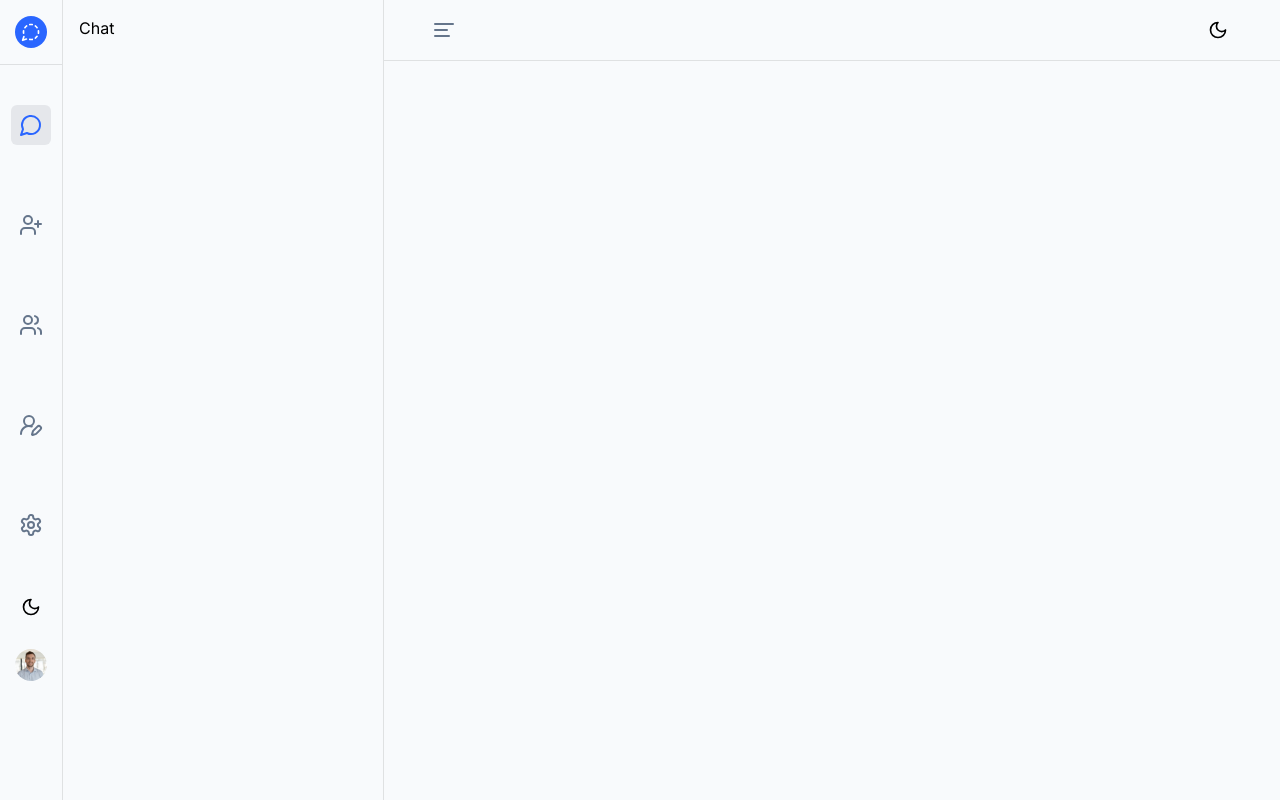
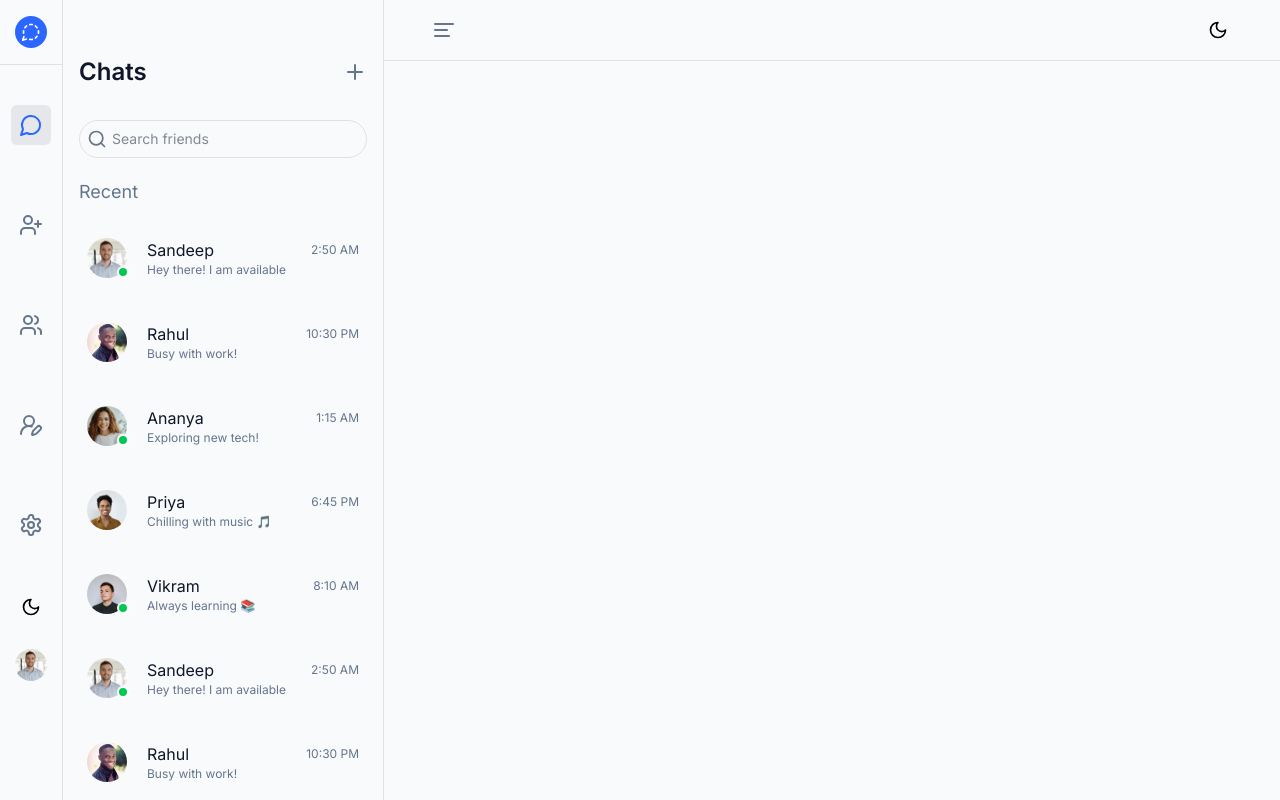
Before and after one commit to thisMeSandeep/Omilo-chat-app, a React (Vite) app in the folder frontend/: page /dashboard in a window 1280 px wide. Built offline with nearby package versions, Linux system fonts and the light colour scheme.

Commit message:
chat UI done

```diff
--- a/frontend/src/components/Chat.jsx
+++ b/frontend/src/components/Chat.jsx
@@ -1,8 +1,52 @@
-import React from 'react'
+import { Plus, Search } from "lucide-react"
+import { homeScreenProfiles } from "../data/data"
 
 const Chat = () => {
   return (
-    <div>Chat</div>
+    <div>
+
+      {/* header */}
+      <div className="flex items-center justify-between mt-10">
+        <p className="text-2xl font-semibold text-omilo-text-primary dark:text-white">Chats</p>
+        <Plus className="text-omilo-text-secondary dark:text-omilo-dark-text-secondary cursor-pointer" />
+      </div>
+
+      {/* search bar */}
+      <div className="relative mt-8">
+        <Search className="size-5 text-omilo-text-secondary dark:text-omilo-dark-text-secondary absolute top-1/2 -translate-y-1/2 ml-2" />
+        <input type="text" placeholder="Search friends" className="px-8 py-2 w-full rounded-full text-omilo-text-primary dark:text-white text-sm border border-black/10 dark:border-white/10 outline-none" />
+      </div>
+
+      {/* recent */}
+      <p className="mt-5 text-omilo-text-secondary dark:text-omilo-dark-text-secondary text-lg">Recent</p>
+
+      {/* users */}
+      <div className=" h-screen mt-5 overflow-y-scroll scrollbar-none space-y-5">
+
+        {homeScreenProfiles.map((item) => (
+          <button key={item.id} className="w-full flex items-center gap-5  rounded-md px-2 py-3 hover:bg-gray-200 dark:hover:bg-gray-800 cursor-pointer">
+            {/* image */}
+            <div className="size-10 rounded-full relative">
+              <img src={item.image} alt="user" className="size-full rounded-full object-cover" />
+              {item.online && <div className="size-3 absolute rounded-full bg-white p-[1px] -right-0.5 bottom-0 flex items-center justify-center ">
+                <div className="size-2 rounded-full bg-green-500"/>
+              </div>}
+            </div>
+            {/* text content */}
+
+            <div className="flex-1">
+              <div className="flex items-center justify-between">
+                <p className="text-omilo-text-primary dark:text-white">{item.username}</p>
+                <p className="text-xs text-omilo-text-secondary dark:text-omilo-dark-text-secondary">{item.lastSeen}</p>
+              </div>
+              <p className="text-left text-xs text-omilo-text-secondary dark:text-omilo-dark-text-secondary">{item.status}</p>
+            </div>
+          </button>
+        ))}
+
+      </div>
+
+    </div>
   )
 }
 
--- /dev/null
+++ b/frontend/src/data/data.js
@@ -0,0 +1,124 @@
+import { assets } from "../assets/assets";
+
+export const homeScreenProfiles = [
+  {
+    id: 1,
+    username: "Sandeep",
+    image: assets.user1,
+    status: "Hey there! I am available",
+    lastSeen: "2:50 AM",
+    online: true,
+  },
+  {
+    id: 2,
+    username: "Rahul",
+    image: assets.user2,
+    status: "Busy with work!",
+    lastSeen: "10:30 PM",
+    online: false,
+  },
+  {
+    id: 3,
+    username: "Ananya",
+    image: assets.user3,
+    status: "Exploring new tech!",
+    lastSeen: "1:15 AM",
+    online: true,
+  },
+  {
+    id: 4,
+    username: "Priya",
+    image: assets.user4,
+    status: "Chilling with music 🎵",
+    lastSeen: "6:45 PM",
+    online: false,
+  },
+  {
+    id: 5,
+    username: "Vikram",
+    image: assets.user5,
+    status: "Always learning 📚",
+    lastSeen: "8:10 AM",
+    online: true,
+  },
+  {
+    id: 1,
+    username: "Sandeep",
+    image: assets.user1,
+    status: "Hey there! I am available",
+    lastSeen: "2:50 AM",
+    online: true,
+  },
+  {
+    id: 2,
+    username: "Rahul",
+    image: assets.user2,
+    status: "Busy with work!",
+    lastSeen: "10:30 PM",
+    online: false,
+  },
+  {
+    id: 3,
+    username: "Ananya",
+    image: assets.user3,
+    status: "Exploring new tech!",
+    lastSeen: "1:15 AM",
+    online: true,
+  },
+  {
+    id: 4,
+    username: "Priya",
+    image: assets.user4,
+    status: "Chilling with music 🎵",
+    lastSeen: "6:45 PM",
+    online: false,
+  },
+  {
+    id: 5,
+    username: "Vikram",
+    image: assets.user5,
+    status: "Always learning 📚",
+    lastSeen: "8:10 AM",
+    online: true,
+  },
+  {
+    id: 1,
+    username: "Sandeep",
+    image: assets.user1,
+    status: "Hey there! I am available",
+    lastSeen: "2:50 AM",
+    online: true,
+  },
+  {
+    id: 2,
+    username: "Rahul",
+    image: assets.user2,
+    status: "Busy with work!",
+    lastSeen: "10:30 PM",
+    online: false,
+  },
+  {
+    id: 3,
+    username: "Ananya",
+    image: assets.user3,
+    status: "Exploring new tech!",
+    lastSeen: "1:15 AM",
+    online: true,
+  },
+  {
+    id: 4,
+    username: "Priya",
+    image: assets.user4,
+    status: "Chilling with music 🎵",
+    lastSeen: "6:45 PM",
+    online: false,
+  },
+  {
+    id: 5,
+    username: "Vikram",
+    image: assets.user5,
+    status: "Always learning 📚",
+    lastSeen: "8:10 AM",
+    online: true,
+  },
+];
```
